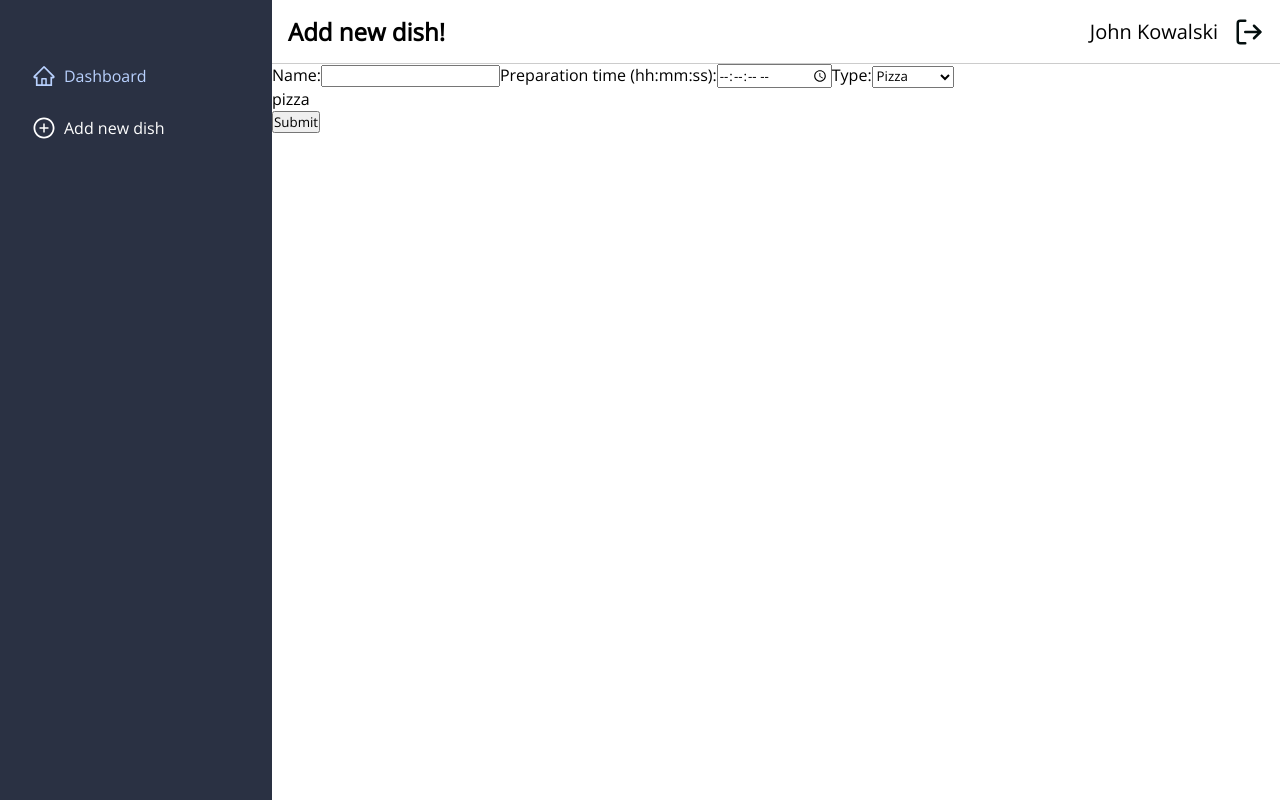
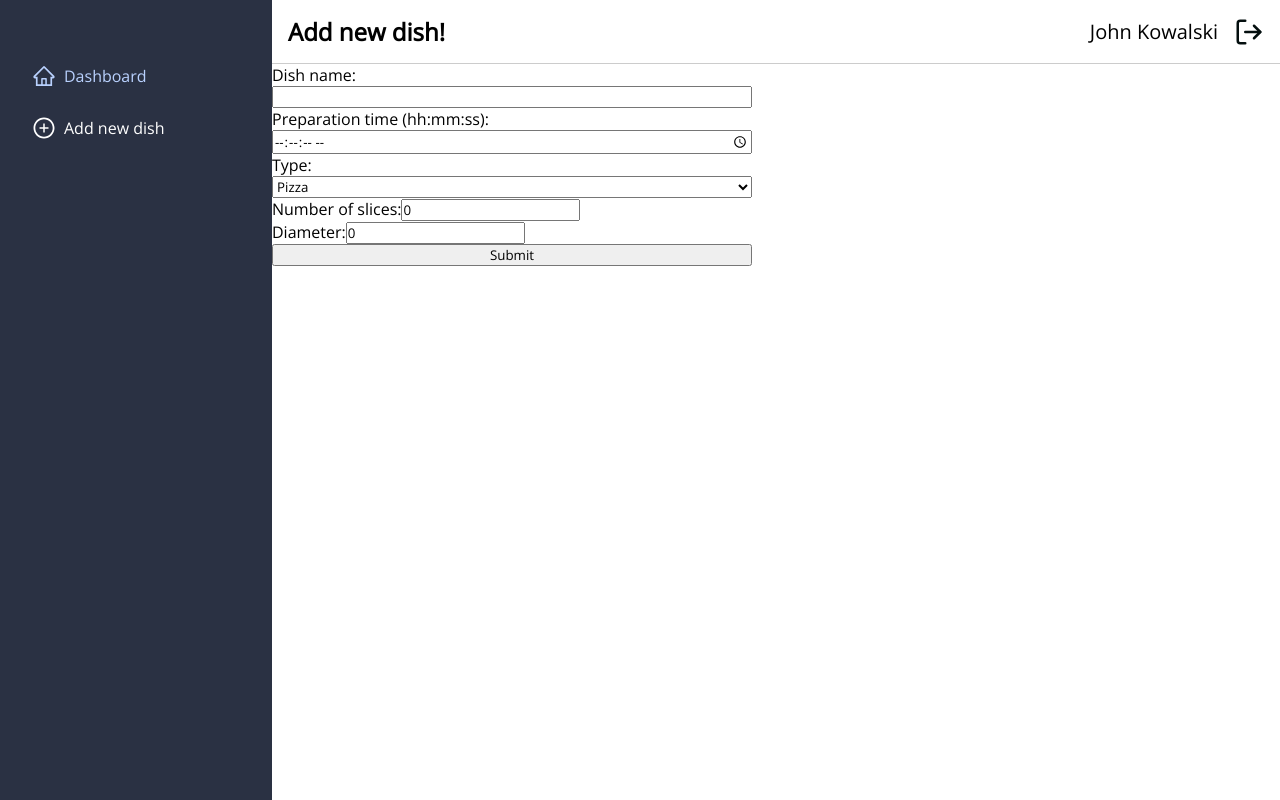
Before and after one commit to PanKarton/NewDishForm, a Next.js app: page /admin-panel/add-new-dish in a window 1280 px wide. Built offline with nearby package versions, Linux system fonts and the light colour scheme; a web font is replaced by a local one.

Commit message:
feat(new-dish-form): Added conditional rendering of inputs based on dish type and created useNewDishForm hook

```diff
--- a/src/modules/admin-panel/NewDishForm/NewDishForm.tsx
+++ b/src/modules/admin-panel/NewDishForm/NewDishForm.tsx
@@ -1,57 +1,100 @@
-import { ChangeEvent, useCallback, useState } from 'react';
+import { useCallback } from 'react';
+import styled from 'styled-components';
+import { useNewDishForm } from './useNewDishForm';
 
-const initDishData = {
-  name: '',
-  preparation_time: '',
-  type: '',
-  no_of_slices: '',
-  diameter: '',
-  spiciness_scale: '',
-  slices_of_bread: '',
-};
+export const StyledForm = styled.form`
+  display: flex;
+  flex-direction: column;
+  width: min(30rem, 90%);
+`;
+export const StyledInputWrapper = styled.div`
+  display: flex;
+  flex-direction: column;
+`;
 
 export const NewDishForm = () => {
-  const [dishType, setDishType] = useState('pizza');
-  const [dishData, setDishData] = useState(initDishData);
+  const { dishData, handleUpdateDishData } = useNewDishForm();
 
-  console.clear();
-  console.table(dishData);
-
-  const handleUpdateDishData = useCallback(
-    (e: ChangeEvent<HTMLSelectElement | HTMLInputElement>) => {
-      const { name, value } = e.target;
-
-      setDishData(prevData => ({
-        ...prevData,
-        [name]: value,
-      }));
-    },
-    []
+  const renderSoupOptions = useCallback(
+    () => (
+      <div>
+        <label htmlFor="spiciness_scale">Spiciness (1-10):</label>
+        <input
+          type="range"
+          id="spiciness_scale"
+          name="spiciness_scale"
+          min="1"
+          max="10"
+          value={dishData.spiciness_scale}
+          onChange={handleUpdateDishData}
+        />
+      </div>
+    ),
+    [dishData.spiciness_scale, handleUpdateDishData]
   );
 
-  const handleChangeDishType = useCallback(
-    (e: ChangeEvent<HTMLSelectElement>) => {
-      setDishType(e.target.value);
-      handleUpdateDishData(e);
-    },
-    [handleUpdateDishData]
+  const renderPizzaOptions = useCallback(
+    () => (
+      <>
+        <div>
+          <label htmlFor="no_of_slices">Number of slices:</label>
+          <input
+            type="number"
+            id="no_of_slices"
+            name="no_of_slices"
+            value={dishData.no_of_slices}
+            onChange={handleUpdateDishData}
+          />
+        </div>
+        <div>
+          <label htmlFor="diameter">Diameter:</label>
+          <input
+            type="number"
+            step="0.1"
+            id="diameter"
+            name="diameter"
+            value={dishData.diameter}
+            onChange={handleUpdateDishData}
+          />
+        </div>
+      </>
+    ),
+    [dishData.no_of_slices, dishData.diameter, handleUpdateDishData]
+  );
+
+  const renderSandwichOptions = useCallback(
+    () => (
+      <>
+        <div>
+          <label htmlFor="slices_of_bread">Slices of bread:</label>
+          <input
+            type="number"
+            id="slices_of_bread"
+            name="slices_of_bread"
+            value={dishData.slices_of_bread}
+            onChange={handleUpdateDishData}
+          />
+        </div>
+      </>
+    ),
+    [dishData.slices_of_bread, handleUpdateDishData]
   );
 
   const renderDishOptions = useCallback(() => {
-    if (dishType === '') return null;
-    if (dishType === 'soup') return <p>soup</p>;
-    if (dishType === 'pizza') return <p>pizza</p>;
-    if (dishType === 'sandwich') return <p>sandwich</p>;
-  }, [dishType]);
+    if (dishData.type === '') return null;
+    if (dishData.type === 'soup') return renderSoupOptions();
+    if (dishData.type === 'pizza') return renderPizzaOptions();
+    if (dishData.type === 'sandwich') return renderSandwichOptions();
+  }, [dishData.type, renderSoupOptions, renderPizzaOptions, renderSandwichOptions]);
 
   return (
-    <form>
-      <label>
-        Name:
+    <StyledForm>
+      <StyledInputWrapper>
+        <label>Dish name:</label>
         <input type="text" name="name" onChange={handleUpdateDishData} />
-      </label>
-      <label>
-        Preparation time (hh:mm:ss):
+      </StyledInputWrapper>
+      <StyledInputWrapper>
+        <label>Preparation time (hh:mm:ss):</label>
         <input
           name="preparation_time"
           value={dishData.preparation_time}
@@ -59,18 +102,18 @@ export const NewDishForm = () => {
           type="time"
           step="1"
         ></input>
-      </label>
-      <label>
-        Type:
-        <select name="type" onChange={handleChangeDishType}>
-          {/* <option value="">Choose dish type</option> */}
+      </StyledInputWrapper>
+
+      <StyledInputWrapper>
+        <label>Type:</label>
+        <select name="type" onChange={handleUpdateDishData}>
           <option value="pizza">Pizza</option>
           <option value="soup">Soup</option>
           <option value="sandwich">Sandwich</option>
         </select>
-      </label>
+      </StyledInputWrapper>
       {renderDishOptions()}
       <input type="submit" value="Submit" />
-    </form>
+    </StyledForm>
   );
 };
--- /dev/null
+++ b/src/modules/admin-panel/NewDishForm/useNewDishForm.tsx
@@ -0,0 +1,62 @@
+import { ChangeEvent, useCallback, useState } from 'react';
+
+export type DishData = {
+  name: string;
+  preparation_time: string;
+  type: string;
+  no_of_slices?: number;
+  diameter?: number;
+  spiciness_scale?: number;
+  slices_of_bread?: number;
+};
+
+const initDishData = {
+  name: '',
+  preparation_time: '',
+  type: 'pizza',
+  no_of_slices: 0,
+  diameter: 0,
+  spiciness_scale: 0,
+  slices_of_bread: 0,
+};
+
+export const useNewDishForm = () => {
+  const [dishData, setDishData] = useState<DishData>(initDishData);
+
+  console.clear();
+  console.table(dishData);
+
+  const handleUpdateDishData = useCallback(
+    (e: ChangeEvent<HTMLSelectElement | HTMLInputElement>) => {
+      const { name, value } = e.target;
+      console.log(typeof value);
+
+      let newValue: number | string = value;
+
+      //   Transform to float/int
+      if (
+        (name === 'diameter' ||
+          name === 'no_of_slices' ||
+          name === 'spiciness_scale' ||
+          name === 'slices_of_bread') &&
+        newValue === ''
+      ) {
+        return console.log('dzialam');
+      }
+
+      if (name === 'diameter') newValue = parseFloat(value) || 0;
+      if (name === 'no_of_slices' || name === 'spiciness_scale' || name === 'slices_of_bread')
+        newValue = parseInt(value) || 0;
+
+      setDishData(prevData => ({
+        ...prevData,
+        [name]: newValue,
+      }));
+    },
+    []
+  );
+  return {
+    dishData,
+    handleUpdateDishData,
+  };
+};
--- /dev/null
+++ b/src/modules/admin-panel/NewDishFormSection/NewDishFormSection.tsx
@@ -0,0 +1,6 @@
+import { NewDishForm } from '@/modules/admin-panel/NewDishForm/NewDishForm';
+export const NewDishFormSection = () => (
+  <section>
+    <NewDishForm />
+  </section>
+);
--- a/src/pages/admin-panel/add-new-dish.tsx
+++ b/src/pages/admin-panel/add-new-dish.tsx
@@ -1,5 +1,5 @@
 import { AdminDashboard } from '@/components/templates/AdminDashboard/AdminDashboard';
-import { NewDishForm } from '@/modules/admin-panel/NewDishForm/NewDishForm';
+import { NewDishFormSection } from '@/modules/admin-panel/NewDishFormSection/NewDishFormSection';
 import Head from 'next/head';
 
 const AddNewDish = () => (
@@ -12,7 +12,7 @@ const AddNewDish = () => (
     </Head>
     <>
       <AdminDashboard heading="Add new dish!">
-        <NewDishForm />
+        <NewDishFormSection />
       </AdminDashboard>
     </>
   </>
```
Also changed, not shown: src/helpers/removePropertiesFromDish.ts (added, +29 -0 lines).
